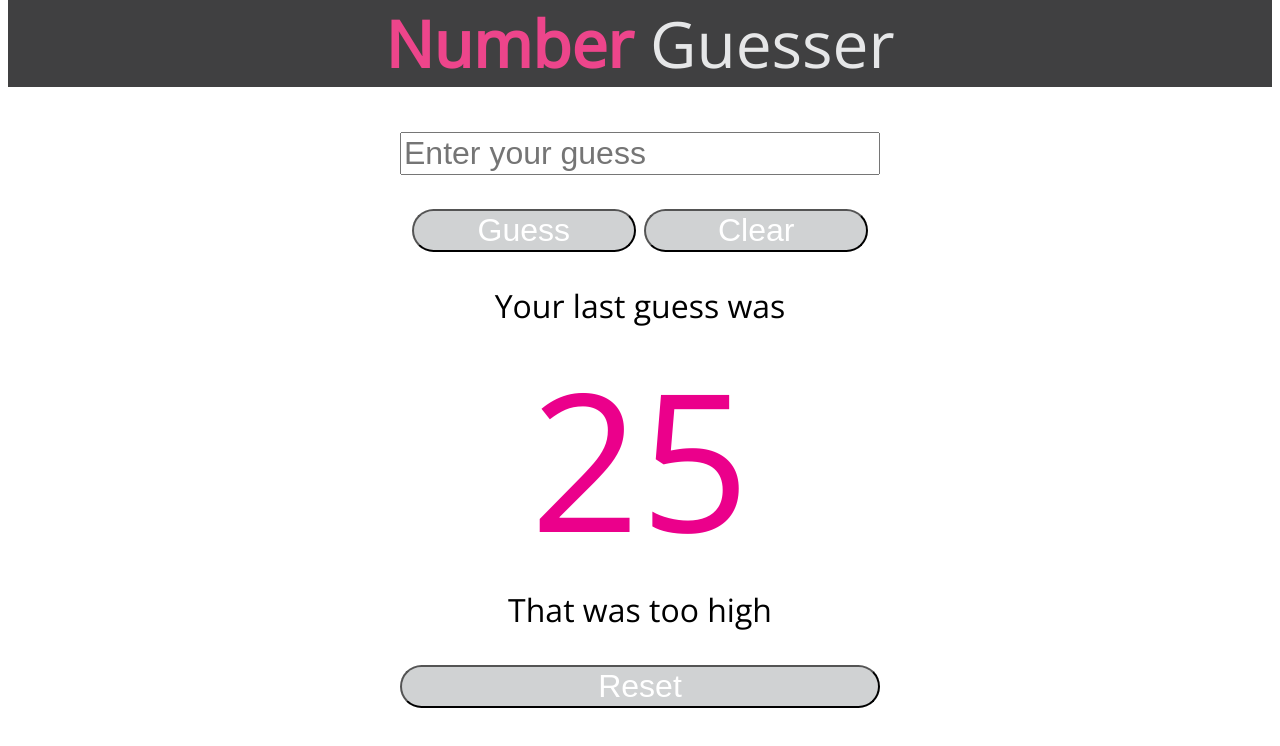
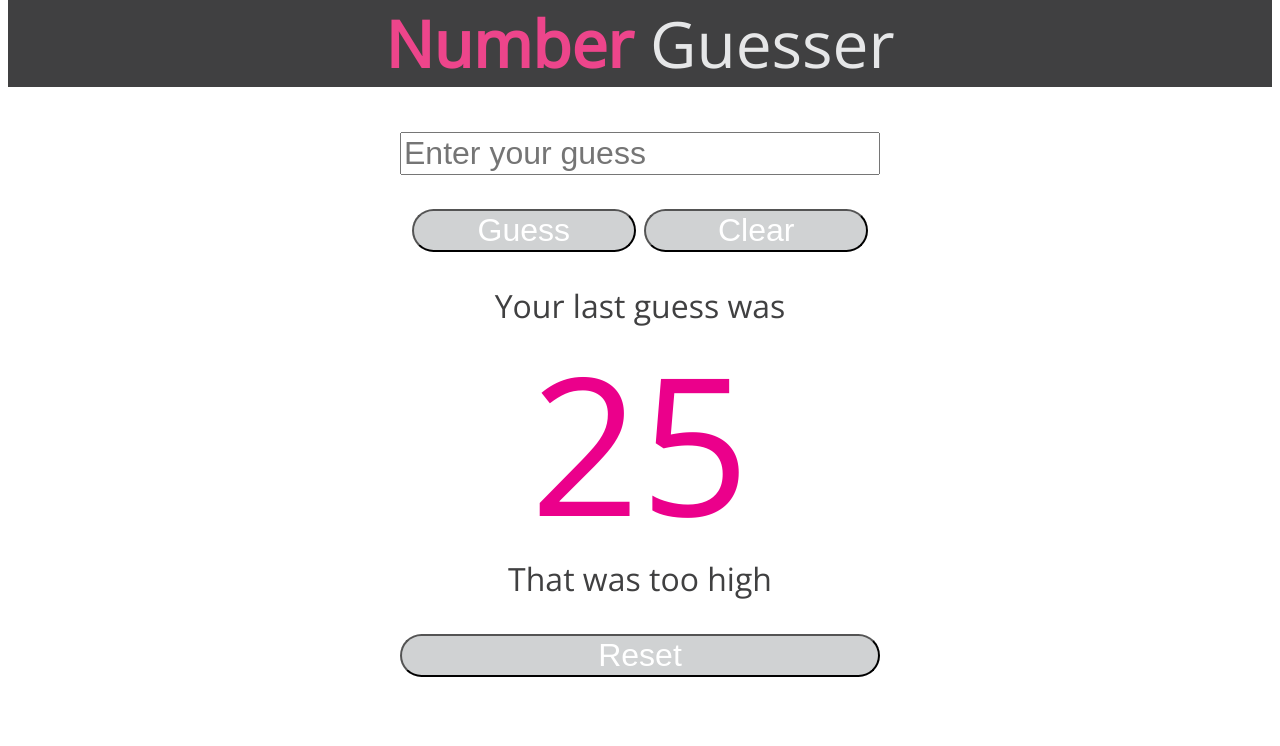
Before and after one commit to brandido/number-guesser-2.0, a plain HTML site: page index.html in a window 1280 px wide. Drawn offline with nearby package versions, Linux system fonts and the light colour scheme.

Commit message:
Basic refactoring to clean code Adjusted line-height property on CSS to remove extra height on user number feedback Tested to make sure an error message displayed if the guess is not a number (e.g. parseInt() returns NaN).

```diff
--- a/styles.css
+++ b/styles.css
@@ -49,6 +49,7 @@ form {
 
 p {
   font-weight: 300;
+  color: #404041;
   }
 
 .top-paragraph {
@@ -58,6 +59,7 @@ p {
 .last-guess-value {
   font-size: 6em;
   color: #EB008B;
+  line-height: 1.2em;
 }
 
 .bottom-paragraph {
```
Also changed, not shown: scripts.js (+6 -15 lines).
